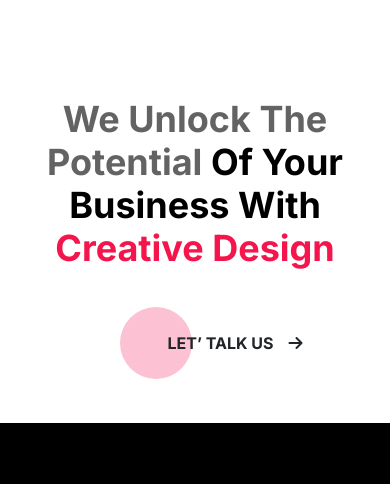
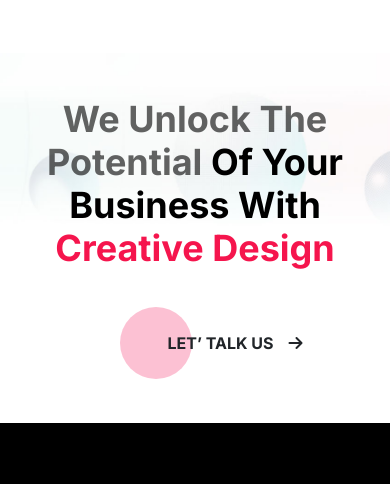
Before and after one commit to tuyenphanxyz/GIANTY, a plain HTML site: page index.html in a window 390 px wide. Shown: the part 5567-6051 px from the top of the page. Drawn offline with nearby package versions, Linux system fonts and the light colour scheme.

Commit message:
Update responsive.css

```diff
--- a/css/responsive.css
+++ b/css/responsive.css
@@ -565,7 +565,7 @@ h3.heading-news {
 	display:none;
 }
 .cta-section {
-    background-image: url(../images/bg-CTA.jpg);
+    background-image: url(../images/bg-cta-01.jpg);
     background-attachment: fixed;
     background-size: cover;
     background-position: top;
```
